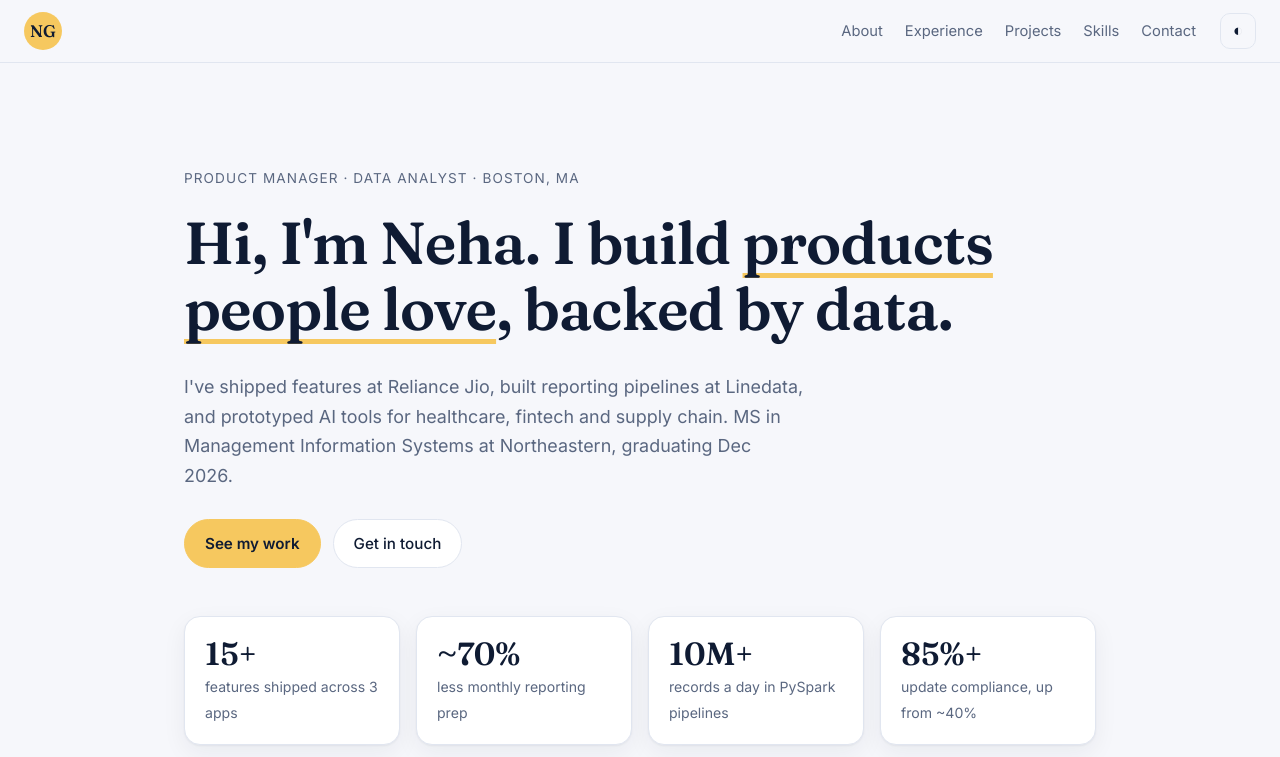
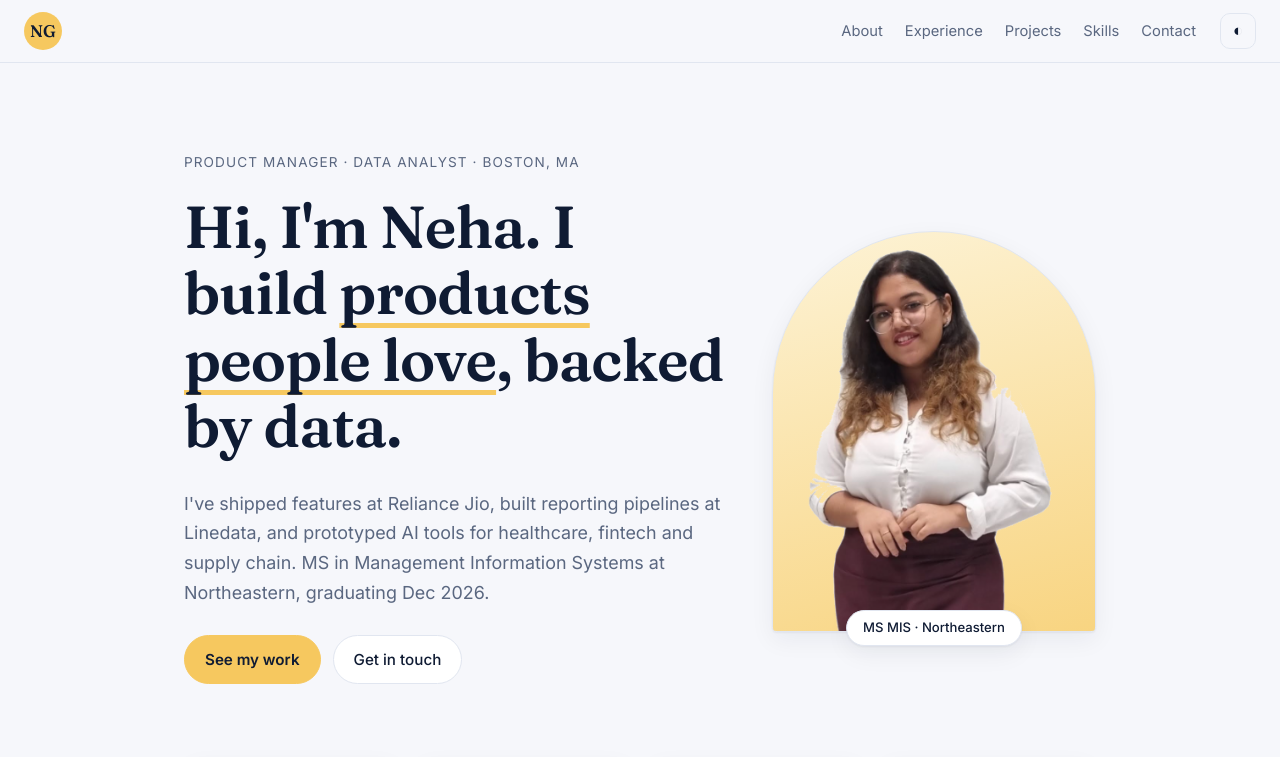
Before and after one commit to neha-ganeshe4/neha-ganeshe4.github.io, a plain HTML site: page index.html in a window 1280 px wide. Shown: the top 757 px of the page. Drawn offline with Linux system fonts and the light colour scheme.

Commit message:
Add portrait to hero
Co-Authored-By: Claude Sonnet 5.5 <noreply@anthropic.com>

```diff
--- a/index.html
+++ b/index.html
@@ -27,12 +27,20 @@
 <main id="top">
 
 <section class="hero">
+  <div class="hero-grid">
+    <div class="hero-text">
       <p class="eyebrow">Product Manager · Data Analyst · Boston, MA</p>
       <h1>Hi, I'm Neha. I build <span class="mark">products people love</span>, backed by data.</h1>
       <p class="lead">I've shipped features at Reliance Jio, built reporting pipelines at Linedata, and prototyped AI tools for healthcare, fintech and supply chain. MS in Management Information Systems at Northeastern, graduating Dec 2026.</p>
       <div class="cta">
         <a class="btn primary" href="#projects">See my work</a>
         <a class="btn" href="#contact">Get in touch</a>
+      </div>
+    </div>
+    <figure class="portrait">
+      <div class="arch"><img src="images/neha.png" alt="Portrait of Neha Ganeshe" width="380" height="470" fetchpriority="high"></div>
+      <figcaption>MS MIS · Northeastern</figcaption>
+    </figure>
   </div>
   <ul class="stats">
     <li><b>15+</b><span>features shipped across 3 apps</span></li>
--- a/style.css
+++ b/style.css
@@ -46,7 +46,17 @@ button{font:inherit;color:inherit}
 #theme:hover{border-color:var(--gold)}
 
 /* hero */
-.hero{padding-top:104px;padding-bottom:24px}
+.hero{padding-top:88px;padding-bottom:24px}
+.hero-grid{display:grid;grid-template-columns:1.25fr .75fr;gap:48px;align-items:center}
+.hero h1{max-width:none}
+.portrait{margin:0;justify-self:center;position:relative;width:100%;max-width:340px}
+.arch{position:relative;aspect-ratio:380/470;border-radius:999px 999px 28px 28px;overflow:hidden;
+  background:linear-gradient(165deg,var(--gold-soft) 0%,var(--gold) 140%);border:1px solid var(--line);box-shadow:var(--shadow)}
+:root[data-theme="dark"] .arch{background:linear-gradient(165deg,#1b3157 0%,#12223f 70%)}
+@media (prefers-color-scheme:dark){:root:not([data-theme="light"]) .arch{background:linear-gradient(165deg,#1b3157 0%,#12223f 70%)}}
+.arch img{position:absolute;inset:auto 0 0 0;width:100%;height:auto;display:block}
+.portrait figcaption{position:absolute;left:50%;bottom:-14px;transform:translateX(-50%);white-space:nowrap;
+  background:var(--surface);border:1px solid var(--line);border-radius:999px;padding:6px 16px;font-size:.82rem;font-weight:500;box-shadow:var(--shadow)}
 .cta{display:flex;flex-wrap:wrap;gap:12px;margin:28px 0}
 .btn{display:inline-block;padding:11px 20px;border:1px solid var(--line);border-radius:999px;text-decoration:none;background:var(--surface);font-weight:500;font-size:.95rem;transition:.18s}
 .btn:hover{border-color:var(--gold);transform:translateY(-1px);box-shadow:var(--shadow)}
@@ -122,6 +132,10 @@ dialog li{margin-bottom:8px}
 .js-reveal .reveal{opacity:0;transform:translateY(18px);transition:opacity .6s ease,transform .6s ease}
 .js-reveal .reveal.in{opacity:1;transform:none}
 
+@media(max-width:820px){
+  .hero-grid{grid-template-columns:1fr;gap:36px}
+  .portrait{order:-1;max-width:240px}
+}
 @media(max-width:720px){
   section{padding-top:64px}
   .two{grid-template-columns:1fr;gap:12px}
```
Also changed, not shown: images/neha.png (added). Lines whose indentation alone changed are shown as unchanged.
